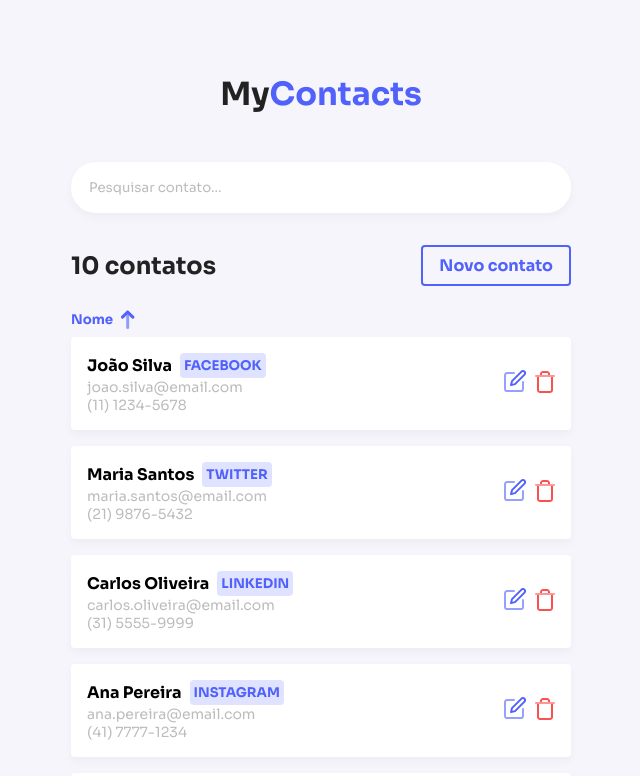
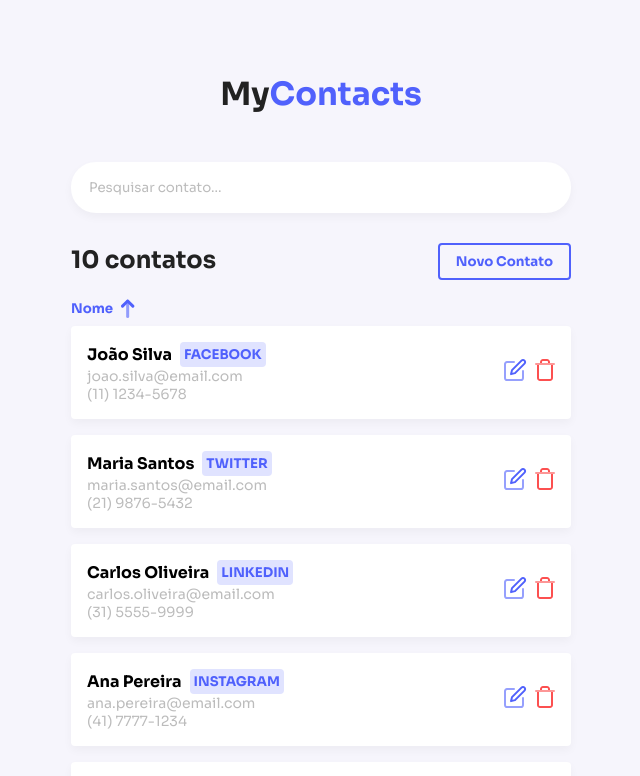
Before and after one commit to firsenThiago/my-contacts-frontend, a React (Create React App) app: page / in a window 1280 px wide. Shown: the top 776 px of the page, without its empty margins (319-959 px from the left). Built offline with nearby package versions, Linux system fonts and the light colour scheme.

Commit message:
refactor: adapting button

```diff
--- a/src/components/Button/Button.tsx
+++ b/src/components/Button/Button.tsx
@@ -1,16 +1,34 @@
 import { ButtonHTMLAttributes } from "react";
+import { ButtonWrapper } from "./style";
+import { Link } from "react-router-dom";
+
+export type ButtonMode = "iconButton" | "primary" | "secondary" | "link";
 
 interface ButtonProps extends ButtonHTMLAttributes<HTMLButtonElement> {
-  children?: string;
+  mode: ButtonMode;
+  text?: string;
   icon?: string;
   alt?: string;
+  toPage?: string;
+  linkText?: any;
 }
 
-export const Button = ({ children, icon, alt }: ButtonProps) => {
+export const Button = ({
+  mode,
+  text,
+  icon,
+  alt,
+  toPage,
+  linkText,
+  ...rest
+}: ButtonProps) => {
   return (
-    <button>
-      {children && <span>{children}</span>}
-      {icon && alt && <img src={icon} alt={icon} />}
-    </button>
+    <ButtonWrapper mode={mode}>
+      <button {...rest}>
+        {mode === "link" && toPage && <Link to={toPage}>{linkText}</Link>}
+        {text && <span>{text}</span>}
+        {icon && alt && <img src={icon} alt={icon} />}
+      </button>
+    </ButtonWrapper>
   );
 };
--- /dev/null
+++ b/src/components/Button/style.ts
@@ -0,0 +1,75 @@
+import styled from "styled-components";
+import { theme } from "../../themes";
+import { ButtonMode } from "./Button";
+
+export const ButtonWrapper = styled.div<{
+  mode: ButtonMode;
+}>`
+  button {
+    background: transparent;
+    border: none;
+  }
+
+  ${({ mode }) =>
+    mode === "iconButton" &&
+    `
+      button {
+        border: none;
+        display: flex;
+        align-items: center;
+        span {
+          color: ${theme.color.primary[100]};
+          margin-right: 8px;
+          font-weight: bold;
+        }
+      }
+    `}
+
+  ${({ mode }) =>
+    mode === "primary" &&
+    `
+      button {
+        width: 100%;
+        background: ${theme.color.primary[100]};
+        border: none;
+        display: flex;
+        align-items: center;
+        justify-content: center;
+        padding: 16px;
+        box-shadow: 0px 4px 10px 0px rgba(0, 0, 0, 0.04);
+        border-radius: 4px;
+        span {
+          color: ${theme.color.primary.white};
+            font-weight: 600;
+        }
+      }
+    `}
+     ${({ mode }) =>
+    mode === "secondary" &&
+    `
+      button {
+      margin-left: 8px;
+    }
+    `}
+        ${({ mode }) =>
+    mode === "link" &&
+    `
+      button {
+        width: 100%;
+        a {
+            width: 100%;
+            color: ${theme.color.primary[100]};
+            font-weight: 600;
+            padding: 8px 16px;
+            border-radius: 4px;
+            border: 2px solid ${theme.color.primary[100]};
+            text-decoration: none;
+            transition: all 0.2s ease-in;
+            &:hover {
+                background-color: ${theme.color.primary[100]};
+                color: ${theme.color.primary.white};
+            }
+        }
+    }
+    `}
+`;
--- a/src/components/InfoContact/InfoContact.tsx
+++ b/src/components/InfoContact/InfoContact.tsx
@@ -28,7 +28,7 @@ export const InfoContact = ({ item, index }: InfoContactProps) => {
         <Link to={`/edit/${index}`}>
           <img src={edit} alt="Editar" />
         </Link>
-        <Button type="button" icon={trash} alt="Deletar" />
+        <Button mode="secondary" type="button" icon={trash} alt="Deletar" />
       </div>
     </InfoWrapper>
   );
--- a/src/components/InfoContact/style.ts
+++ b/src/components/InfoContact/style.ts
@@ -35,10 +35,5 @@ export const InfoWrapper = styled.div`
   .actions {
     display: flex;
     align-items: center;
-    button {
-      background: transparent;
-      border: none;
-      margin-left: 8px;
-    }
   }
 `;
--- a/src/components/Input/Input.tsx
+++ b/src/components/Input/Input.tsx
@@ -4,10 +4,15 @@ import { InputWrapper } from "./style";
 interface InputProps extends InputHTMLAttributes<HTMLInputElement> {
   mode: "primary" | "secondary";
 }
-export const Input = ({ placeholder, type = "text", mode }: InputProps) => {
+export const Input = ({
+  placeholder,
+  type = "text",
+  mode,
+  ...rest
+}: InputProps) => {
   return (
     <InputWrapper mode={mode}>
-      <input placeholder={placeholder} type={type} />
+      <input placeholder={placeholder} type={type} {...rest} />
     </InputWrapper>
   );
 };
--- /dev/null
+++ b/src/components/Select/Select.tsx
@@ -0,0 +1,24 @@
+import { SelectHTMLAttributes } from "react";
+import { SelectWrapper } from "./style";
+
+interface SelectProps extends SelectHTMLAttributes<HTMLSelectElement> {
+  options: string[];
+}
+
+export const Select = ({ options, placeholder, ...rest }: SelectProps) => {
+  return (
+    <SelectWrapper>
+      <select {...rest}>
+        {placeholder && (
+          <option disabled selected>
+            {placeholder}
+          </option>
+        )}
+
+        {options.map((item) => (
+          <option key={item}>{item}</option>
+        ))}
+      </select>
+    </SelectWrapper>
+  );
+};
--- /dev/null
+++ b/src/components/Select/index.ts
@@ -0,0 +1 @@
+export * from "./Select";
--- /dev/null
+++ b/src/components/Select/style.ts
@@ -0,0 +1,28 @@
+import styled from "styled-components";
+import { theme } from "../../themes";
+
+export const SelectWrapper = styled.div`
+  width: 100%;
+  select {
+    width: 100%;
+    border-radius: 4px;
+    box-shadow: 0px 4px 10px 0px rgba(0, 0, 0, 0.04);
+    outline: none;
+    border: none;
+    padding: 15px 16px;
+    font-style: normal;
+    font-weight: 400;
+    line-height: normal;
+    border: 2px solid ${theme.color.primary.white};
+    transition: border-color 0.2s ease-in;
+    &::placeholder {
+      color: ${theme.color.secondary[200]};
+    }
+    &:focus {
+      border: 2px solid ${theme.color.primary[100]};
+    }
+    &:hover {
+      cursor: pointer;
+    }
+  }
+`;
--- a/src/components/index.ts
+++ b/src/components/index.ts
@@ -3,3 +3,4 @@ export * from "./InfoContact";
 export * from "./Input";
 export * from "./Header";
 export * from "./PageHeader";
+export * from "./Select";
--- a/src/screens/Home/Home.tsx
+++ b/src/screens/Home/Home.tsx
@@ -5,7 +5,6 @@ import {
   ListContainer,
 } from "./style";
 import { arrow } from "../../assets";
-import { Link } from "react-router-dom";
 import { Input, Button, InfoContact } from "../../components";
 import mock from "../../mock/mock.json";
 
@@ -16,13 +15,22 @@ export const Home = () => {
       <ContactsListWrapper>
         <Header>
           <strong>{mock.length} contatos</strong>
-          <Link to="/new">Novo contato</Link>
+          <Button
+            mode="link"
+            type="button"
+            toPage="/new"
+            linkText="Novo Contato"
+          />
         </Header>
         <ListContainer>
           <header>
-            <Button type="button" icon={arrow} alt="Ordenar">
-              Nome
-            </Button>
+            <Button
+              mode="iconButton"
+              type="button"
+              icon={arrow}
+              alt="Ordenar"
+              text="Nome"
+            />
           </header>
         </ListContainer>
         {mock.map((item, index) => (
--- a/src/screens/Home/style.ts
+++ b/src/screens/Home/style.ts
@@ -22,37 +22,11 @@ export const Header = styled.div`
     font-size: 24px;
     font-weight: 700;
   }
-  a {
-    color: ${theme.color.primary[100]};
-    font-weight: 600;
-    padding: 8px 16px;
-    border-radius: 4px;
-    border: 2px solid ${theme.color.primary[100]};
-    text-decoration: none;
-    transition: all 0.2s ease-in;
-    &:hover {
-      background-color: ${theme.color.primary[100]};
-      color: ${theme.color.primary.white};
-    }
-  }
 `;
 
 export const ListContainer = styled.div`
   margin-top: 24px;
   header {
     margin-bottom: 8px;
-
-    button {
-      background: transparent;
-      border: none;
-      display: flex;
-      align-items: center;
-
-      span {
-        color: ${theme.color.primary[100]};
-        margin-right: 8px;
-        font-weight: bold;
-      }
-    }
   }
 `;
--- a/src/screens/NewContact/NewContact.tsx
+++ b/src/screens/NewContact/NewContact.tsx
@@ -1,4 +1,4 @@
-import { Input, PageHeader } from "../../components";
+import { Button, Input, PageHeader, Select } from "../../components";
 import { FormWrapper } from "./style";
 
 const inputData = [
@@ -6,6 +6,8 @@ const inputData = [
   { placeholder: "Email", type: "email" },
   { placeholder: "Telefone", type: "tel" },
 ];
+
+const optionsData = ["Facebook", "GitHub", "Instagram", "LinkedIn", "Twitter"];
 
 export const NewContact = () => {
   return (
@@ -22,6 +24,8 @@ export const NewContact = () => {
             />
           );
         })}
+        <Select options={optionsData} placeholder="Categorias" />
+        <Button mode="primary" text="Cadastrar" />
       </FormWrapper>
     </>
   );
```
